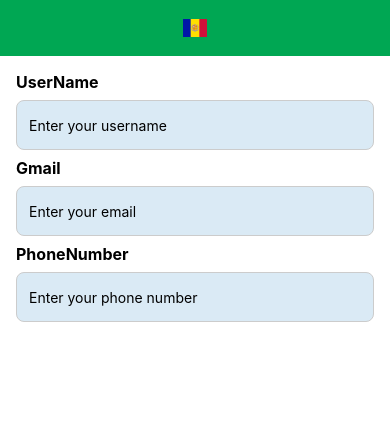
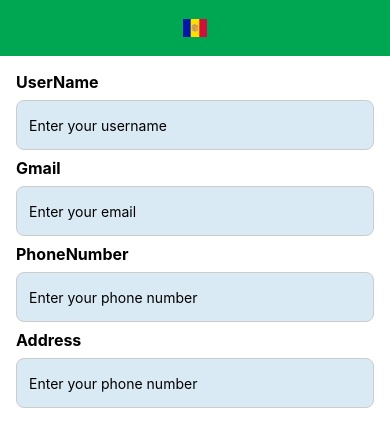
Before and after one commit to kakelay/FoodReview-React-Native, a React Native app: screen / in a window 390 px wide. Shown: the top 446 px of the page. Built offline with nearby package versions, Linux system fonts and the light colour scheme.

Commit message:
update code appbar success

```diff
--- a/App.tsx
+++ b/App.tsx
@@ -23,16 +23,16 @@ function App(): React.JSX.Element {
   };
 
   return (
-    <SafeAreaView style={backgroundStyle}>
+    <View style={backgroundStyle}>
       <StatusBar
         barStyle={isDarkMode ? 'light-content' : 'dark-content'}
         backgroundColor={backgroundStyle.backgroundColor}
       />
+      <AppBar title1="location" title2="បុរីពិភពថ្មីចំការដូង" />
+      <ContainerImageCenter />
       <ScrollView
         contentInsetAdjustmentBehavior="automatic"
         style={backgroundStyle}>
-        <AppBar title1="location" title2="បុរីពិភពថ្មីចំការដូង" />
-        <ContainerImageCenter />
         <View style={styles.sectionContainer}>
           <Text style={styles.sectionTitle}>UserName</Text>
           <SizedBox height={8} />
@@ -57,9 +57,17 @@ function App(): React.JSX.Element {
             placeholder="Enter your phone number"
             keyboardType="phone-pad"
           />
+          <SizedBox height={8} />
+          <Text style={styles.sectionTitle}>Address</Text>
+          <SizedBox height={8} />
+          <TextInput
+            style={styles.textInput}
+            placeholder="Enter your phone number"
+            keyboardType="phone-pad"
+          />
         </View>
       </ScrollView>
-    </SafeAreaView>
+    </View>
   );
 }
 
```
Also changed, not shown: 3 other files (tests, documents, lock files or other folders).
